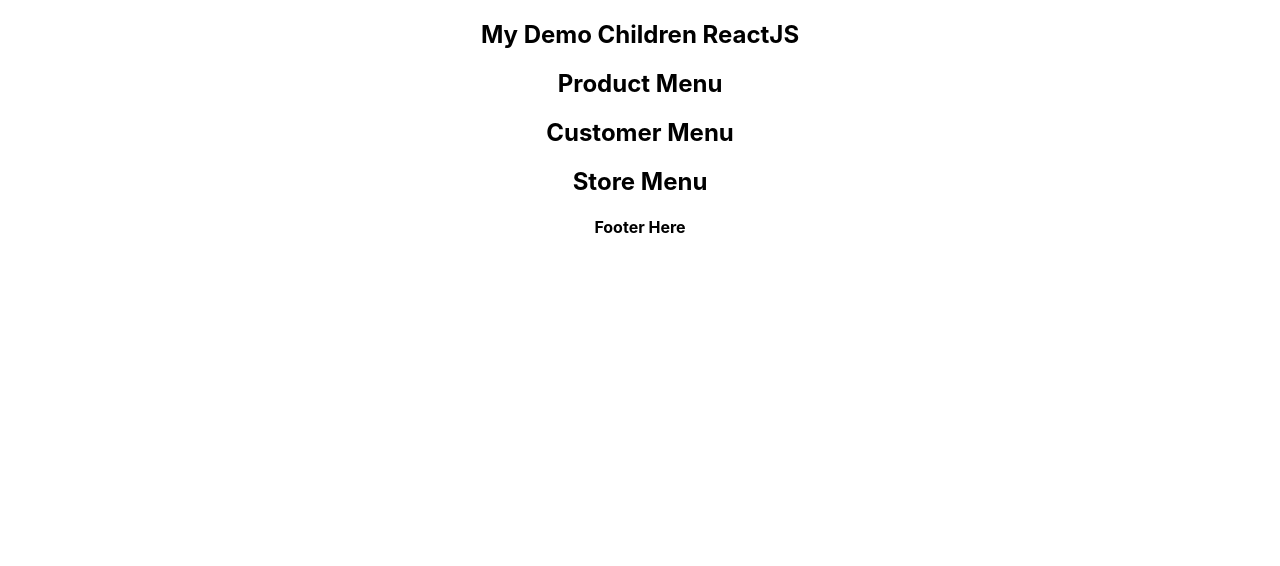
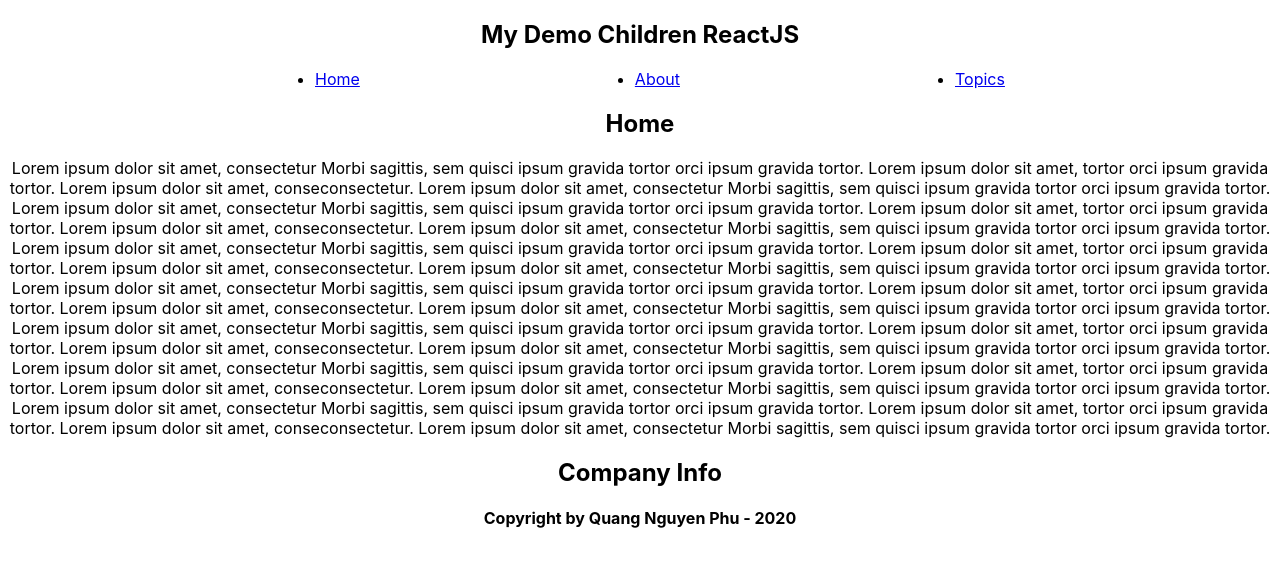
Before and after one commit to quangnguyen90/my_demo_children_reactjs, a React (Create React App) app: page / in a window 1280 px wide. Shown: the top 566 px of the page. Built offline with nearby package versions, Linux system fonts and the light colour scheme.

Commit message:
add react router example

```diff
--- a/package.json
+++ b/package.json
@@ -8,6 +8,7 @@
     "@testing-library/user-event": "^7.2.1",
     "react": "^16.13.1",
     "react-dom": "^16.13.1",
+    "react-router-dom": "^5.2.0",
     "react-scripts": "3.4.1"
   },
   "scripts": {
--- a/src/App.js
+++ b/src/App.js
@@ -4,35 +4,19 @@ import './App.css';
 import Accordion from './components/Accordion';
 import Header from './components/Header';
 import Footer from './components/Footer';
+import Menu from './components/Menu';
 
 function App() {
   return (
     <div className="App">
       <Header />
-      <Accordion heading="Product Menu">
-        <div className="product-menu">
+      <Menu />
+      <Accordion heading="Company Info">
+        <div className="company-info">
           <ul>
-            <li>List</li>
-            <li>Add</li>
-            <li>Backup</li>
-          </ul>
-        </div>
-      </Accordion>
-      <Accordion heading="Customer Menu">
-        <div className="customer-menu">
-          <ul>
-            <li>List</li>
-            <li>Add</li>
-            <li>Backup</li>
-          </ul>
-        </div>
-      </Accordion>
-      <Accordion heading="Store Menu">
-        <div className="store-menu">
-          <ul>
-            <li>List</li>
-            <li>Add</li>
-            <li>Backup</li>
+            <li>Goals</li>
+            <li>Objective</li>
+            <li>Future</li>
           </ul>
         </div>
       </Accordion>
--- /dev/null
+++ b/src/components/About.js
@@ -0,0 +1,19 @@
+import React from 'react';
+import PropTypes from 'prop-types';
+
+About.propTypes = {
+
+};
+
+function About(props) {
+    return (
+        <div>
+            <h2>About</h2>
+            <p>
+                Lorem ipsum dolor sit amet, consectetur Morbi sagittis, sem quisci ipsum gravida tortor orci ipsum gravida tortor. Lorem ipsum dolor sit amet, tortor orci ipsum gravida tortor. Lorem ipsum dolor sit amet, conseconsectetur.
+            </p>
+        </div>
+    );
+}
+
+export default About;
--- a/src/components/Footer.js
+++ b/src/components/Footer.js
@@ -4,7 +4,7 @@ class Footer extends Component {
     render() {
         return (
             <div className="Header">
-                <h4>Footer Here</h4>
+                <h4>Copyright by Quang Nguyen Phu - 2020</h4>
             </div>
         );
     }
--- /dev/null
+++ b/src/components/Home.js
@@ -0,0 +1,38 @@
+import React from 'react';
+import PropTypes from 'prop-types';
+
+Home.propTypes = {
+
+};
+
+function Home(props) {
+    return (
+        <div>
+            <h2>Home</h2>
+            <p>
+                Lorem ipsum dolor sit amet, consectetur Morbi sagittis, sem quisci ipsum gravida tortor orci ipsum gravida tortor. Lorem ipsum dolor sit amet, tortor orci ipsum gravida tortor. Lorem ipsum dolor sit amet, conseconsectetur.
+                Lorem ipsum dolor sit amet, consectetur Morbi sagittis, sem quisci ipsum gravida tortor orci ipsum gravida tortor.
+                Lorem ipsum dolor sit amet, consectetur Morbi sagittis, sem quisci ipsum gravida tortor orci ipsum gravida tortor. Lorem ipsum dolor sit amet, tortor orci ipsum gravida tortor. Lorem ipsum dolor sit amet, conseconsectetur.
+
+                Lorem ipsum dolor sit amet, consectetur Morbi sagittis, sem quisci ipsum gravida tortor orci ipsum gravida tortor.
+                Lorem ipsum dolor sit amet, consectetur Morbi sagittis, sem quisci ipsum gravida tortor orci ipsum gravida tortor. Lorem ipsum dolor sit amet, tortor orci ipsum gravida tortor. Lorem ipsum dolor sit amet, conseconsectetur.
+
+                Lorem ipsum dolor sit amet, consectetur Morbi sagittis, sem quisci ipsum gravida tortor orci ipsum gravida tortor.
+                Lorem ipsum dolor sit amet, consectetur Morbi sagittis, sem quisci ipsum gravida tortor orci ipsum gravida tortor. Lorem ipsum dolor sit amet, tortor orci ipsum gravida tortor. Lorem ipsum dolor sit amet, conseconsectetur.
+
+                Lorem ipsum dolor sit amet, consectetur Morbi sagittis, sem quisci ipsum gravida tortor orci ipsum gravida tortor.
+                Lorem ipsum dolor sit amet, consectetur Morbi sagittis, sem quisci ipsum gravida tortor orci ipsum gravida tortor. Lorem ipsum dolor sit amet, tortor orci ipsum gravida tortor. Lorem ipsum dolor sit amet, conseconsectetur.
+
+                Lorem ipsum dolor sit amet, consectetur Morbi sagittis, sem quisci ipsum gravida tortor orci ipsum gravida tortor.
+                Lorem ipsum dolor sit amet, consectetur Morbi sagittis, sem quisci ipsum gravida tortor orci ipsum gravida tortor. Lorem ipsum dolor sit amet, tortor orci ipsum gravida tortor. Lorem ipsum dolor sit amet, conseconsectetur.
+
+                Lorem ipsum dolor sit amet, consectetur Morbi sagittis, sem quisci ipsum gravida tortor orci ipsum gravida tortor.
+                Lorem ipsum dolor sit amet, consectetur Morbi sagittis, sem quisci ipsum gravida tortor orci ipsum gravida tortor. Lorem ipsum dolor sit amet, tortor orci ipsum gravida tortor. Lorem ipsum dolor sit amet, conseconsectetur.
+
+                Lorem ipsum dolor sit amet, consectetur Morbi sagittis, sem quisci ipsum gravida tortor orci ipsum gravida tortor.
+            </p>
+        </div>
+    );
+}
+
+export default Home;
--- /dev/null
+++ b/src/components/Menu.css
@@ -0,0 +1,4 @@
+.menu-link {
+    display: flex;
+    justify-content: space-evenly;
+}
--- /dev/null
+++ b/src/components/Menu.js
@@ -0,0 +1,43 @@
+import React from "react";
+import {
+  BrowserRouter as Router,
+  Switch,
+  Route,
+  Link,
+} from "react-router-dom";
+import About from "./About";
+import Topics from "./Topics";
+import Home from "./Home";
+import "./Menu.css";
+
+export default function Menu() {
+  return (
+    <Router>
+      <div className="menu">
+        <ul className="menu-link">
+          <li>
+            <Link to="/">Home</Link>
+          </li>
+          <li>
+            <Link to="/about">About</Link>
+          </li>
+          <li>
+            <Link to="/topics">Topics</Link>
+          </li>
+        </ul>
+
+        <Switch>
+          <Route path="/about">
+            <About />
+          </Route>
+          <Route path="/topics">
+            <Topics />
+          </Route>
+          <Route path="/">
+            <Home />
+          </Route>
+        </Switch>
+      </div>
+    </Router>
+  );
+}
--- /dev/null
+++ b/src/components/Topic.js
@@ -0,0 +1,18 @@
+import React from 'react';
+import PropTypes from 'prop-types';
+import { useParams } from 'react-router-dom';
+
+Topic.propTypes = {
+
+};
+
+function Topic(props) {
+    let { topicId } = useParams();
+    return (
+        <div>
+            <h3>Requested topic ID: {topicId}</h3>
+        </div>
+    );
+}
+
+export default Topic;
--- /dev/null
+++ b/src/components/Topics.css
@@ -0,0 +1,4 @@
+.topics-link {
+    display: flex;
+    justify-content: space-evenly;
+}
--- /dev/null
+++ b/src/components/Topics.js
@@ -0,0 +1,45 @@
+import React from 'react';
+import PropTypes from 'prop-types';
+import { useRouteMatch, Link, Switch, Route } from 'react-router-dom';
+import Topic from './Topic';
+import './Topics.css';
+
+Topics.propTypes = {
+
+};
+
+function Topics(props) {
+    let match = useRouteMatch();
+
+    return (
+        <div>
+            <h2>Topics</h2>
+
+            <ul className="topics-link">
+                <li>
+                    <Link to={`${match.url}/components`}>Components</Link>
+                </li>
+                <li>
+                    <Link to={`${match.url}/props-v-state`}>
+                        Props v. State
+          </Link>
+                </li>
+            </ul>
+
+            {/* The Topics page has its own <Switch> with more routes
+          that build on the /topics URL path. You can think of the
+          2nd <Route> here as an "index" page for all topics, or
+          the page that is shown when no topic is selected */}
+            <Switch>
+                <Route path={`${match.path}/:topicId`}>
+                    <Topic />
+                </Route>
+                <Route path={match.path}>
+                    <h3>Please select a topic.</h3>
+                </Route>
+            </Switch>
+        </div>
+    );
+}
+
+export default Topics;
```
Also changed, not shown: 1 other file (tests, documents, lock files or other folders).
